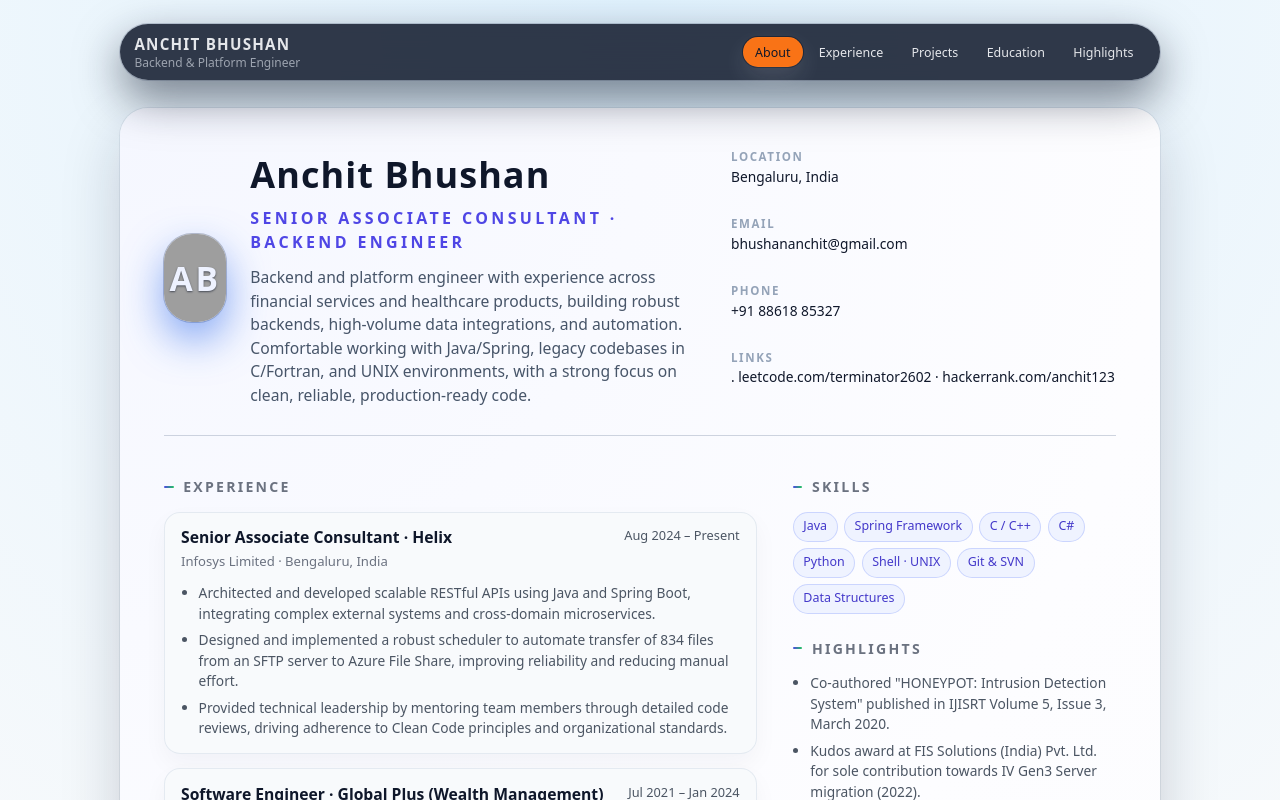
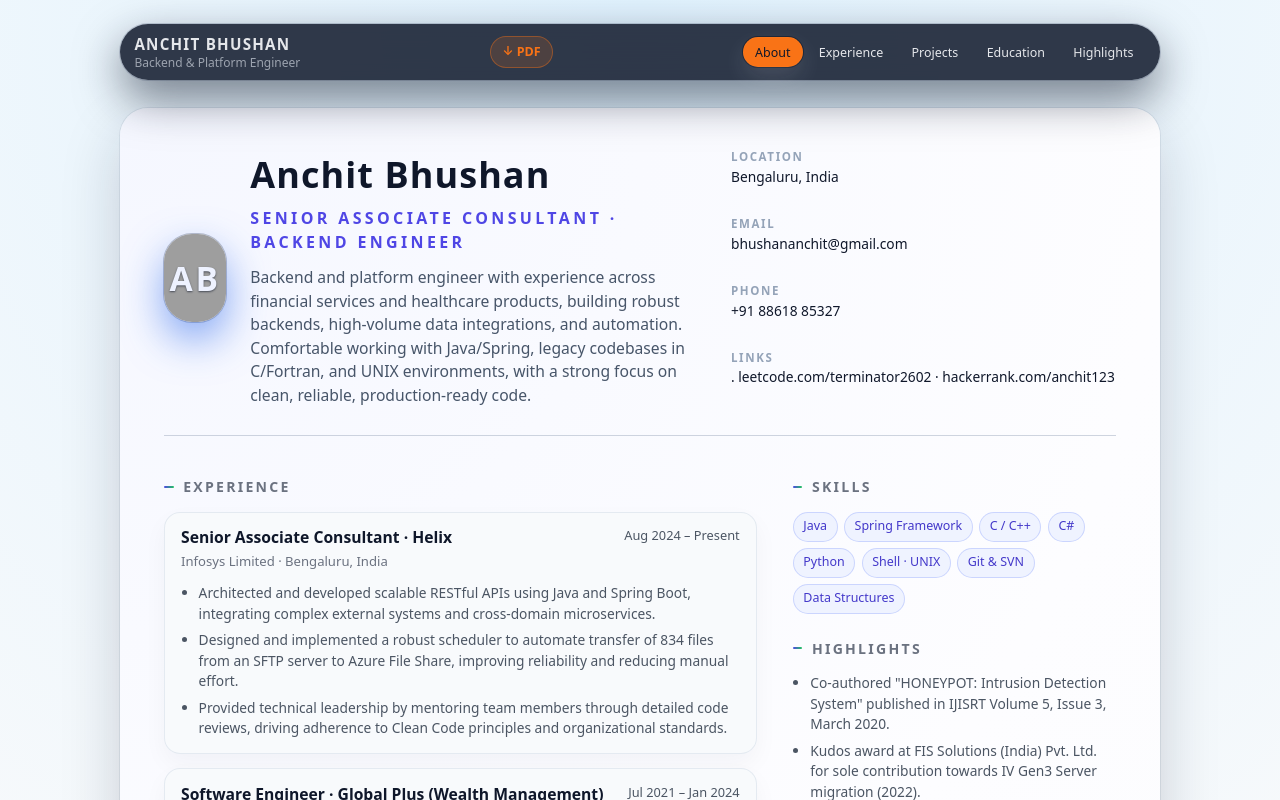
Before and after one commit to Anchit1234-debug/anchit-cv, a React (Vite) app: page / in a window 1280 px wide. Shown: the top 800 px of the page. Built offline with nearby package versions, Linux system fonts and the light colour scheme; grey boxes are pictures that could not be loaded.

Commit message:
Add PDF download button to header
Serves the resume PDF from the public directory and links it via a styled download button in the site header.

Co-Authored-By: Claude Sonnet 4.6 <noreply@anthropic.com>

```diff
--- a/src/App.css
+++ b/src/App.css
@@ -336,6 +336,20 @@
   line-height: 1.5;
 }
 
+.download-btn {
+  background: rgba(249, 115, 22, 0.15);
+  border-color: rgba(249, 115, 22, 0.4);
+  color: #f97316;
+  font-weight: 600;
+  flex-shrink: 0;
+}
+
+.download-btn:hover {
+  background: rgba(249, 115, 22, 0.25);
+  transform: translateY(-1px);
+}
+
+
 @media (max-width: 960px) {
   .cv-shell {
     padding: 1rem 1rem 2rem;
--- a/src/App.tsx
+++ b/src/App.tsx
@@ -73,6 +73,13 @@ const App = () => {
           <span className="site-title-main">Anchit Bhushan</span>
           <span className="site-title-sub">Backend & Platform Engineer</span>
         </button>
+        <a
+          href="/Anchit_long_resume.pdf"
+          download="Anchit_Bhushan_Resume.pdf"
+          className="nav-pill download-btn"
+        >
+          ↓ PDF
+        </a>
         <nav className="site-nav">
           <button
             type="button"
```
Also changed, not shown: 1 other file (tests, documents, lock files or other folders).
